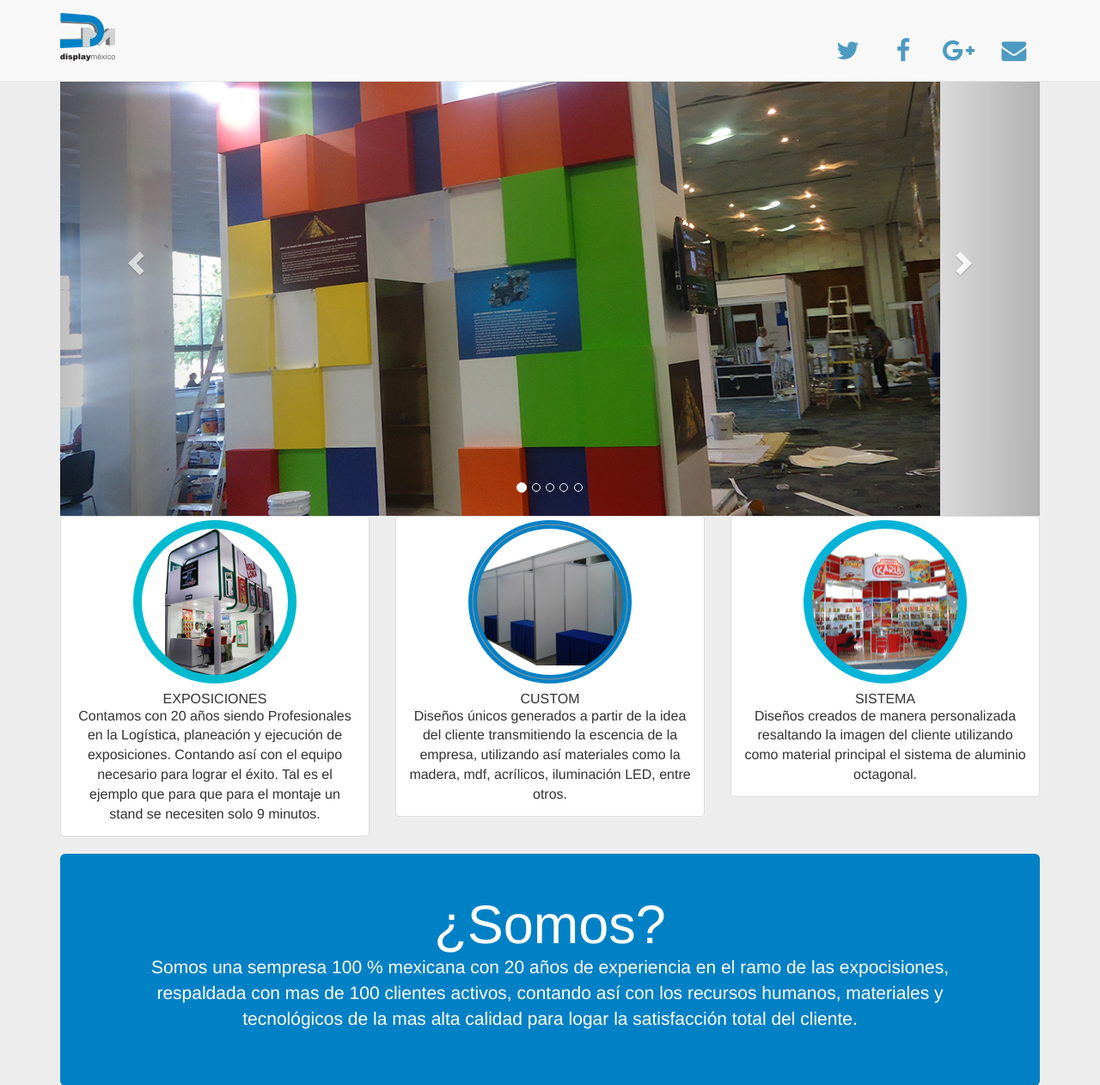
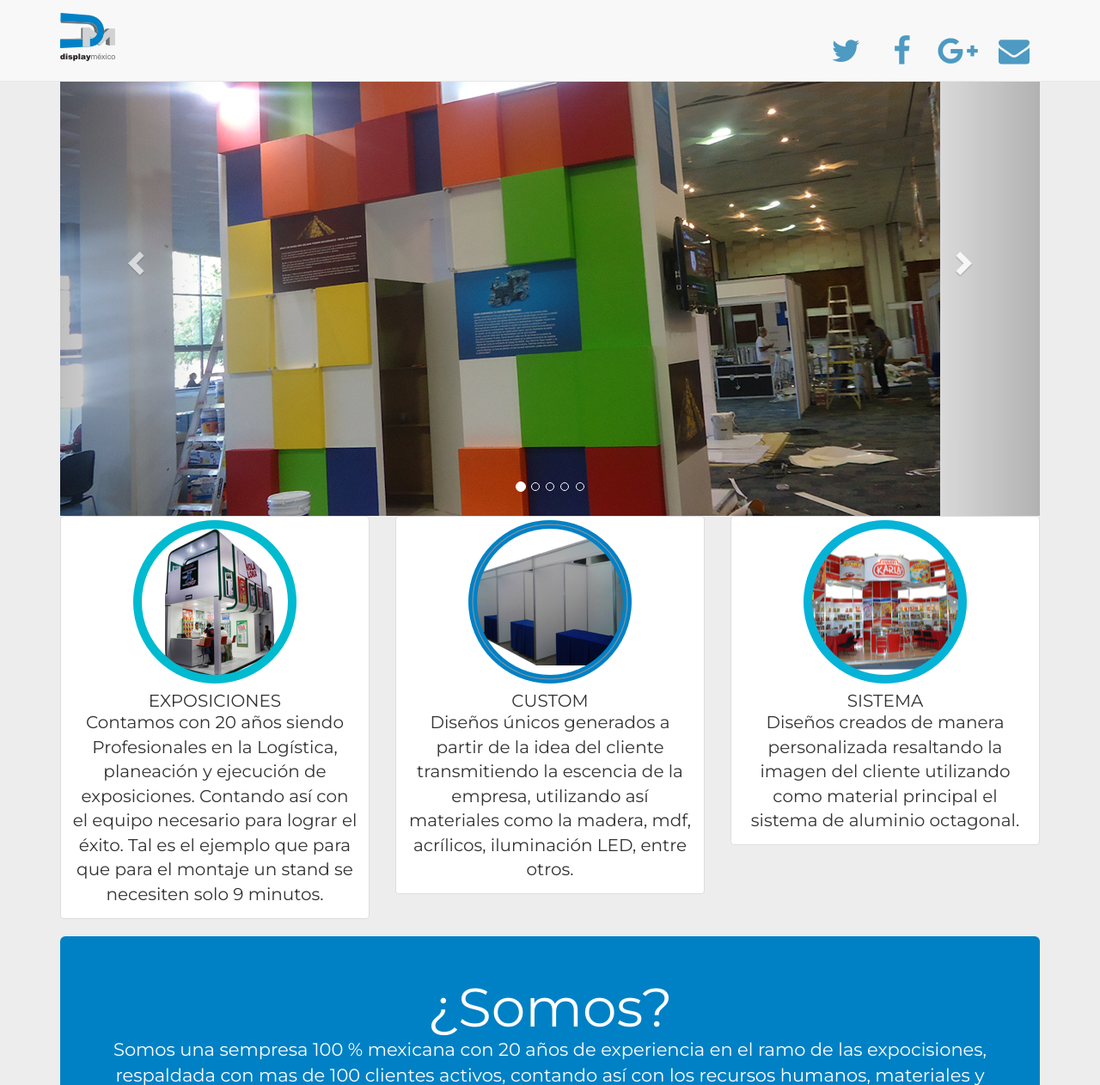
Before and after one commit to j4unGuzman/DisplayMexicoWeb, a PHP site: page / in a window 1280 px wide. Shown: the top 1262 px of the page at 86% size. Run offline with PHP 8.4, Linux system fonts and the light colour scheme; some libraries are stand-ins or nearby versions.

Commit message:
Cambio de fuente

```diff
--- a/css/styles.css
+++ b/css/styles.css
@@ -9,6 +9,9 @@ html, body {
     margin:0;
     padding:0;
     height:100%;
+
+    font-family: 'Montserrat', serif;
+    font-size: 20px;
 }
 
 header {
--- a/index.php
+++ b/index.php
@@ -14,6 +14,10 @@ require 'lib/PHPMailer/PHPMailerAutoload.php';
   <link rel="stylesheet" type="text/css" href="css/grid_horizontal_buttons_widthHeightRestrain.css">
   <!--[if lte IE 8 ]><link rel="stylesheet" type="text/css" href="css/ie.css" /><![endif]-->
   <link href="css/styles.css" rel="stylesheet" type="text/css" />
+
+   <link rel="stylesheet" href="https://fonts.googleapis.com/css?family=Montserrat">
+
+
   <!--
   <script type="text/javascript" src="js/jquery-1.9.1.min.js"></script>
   -->
```
